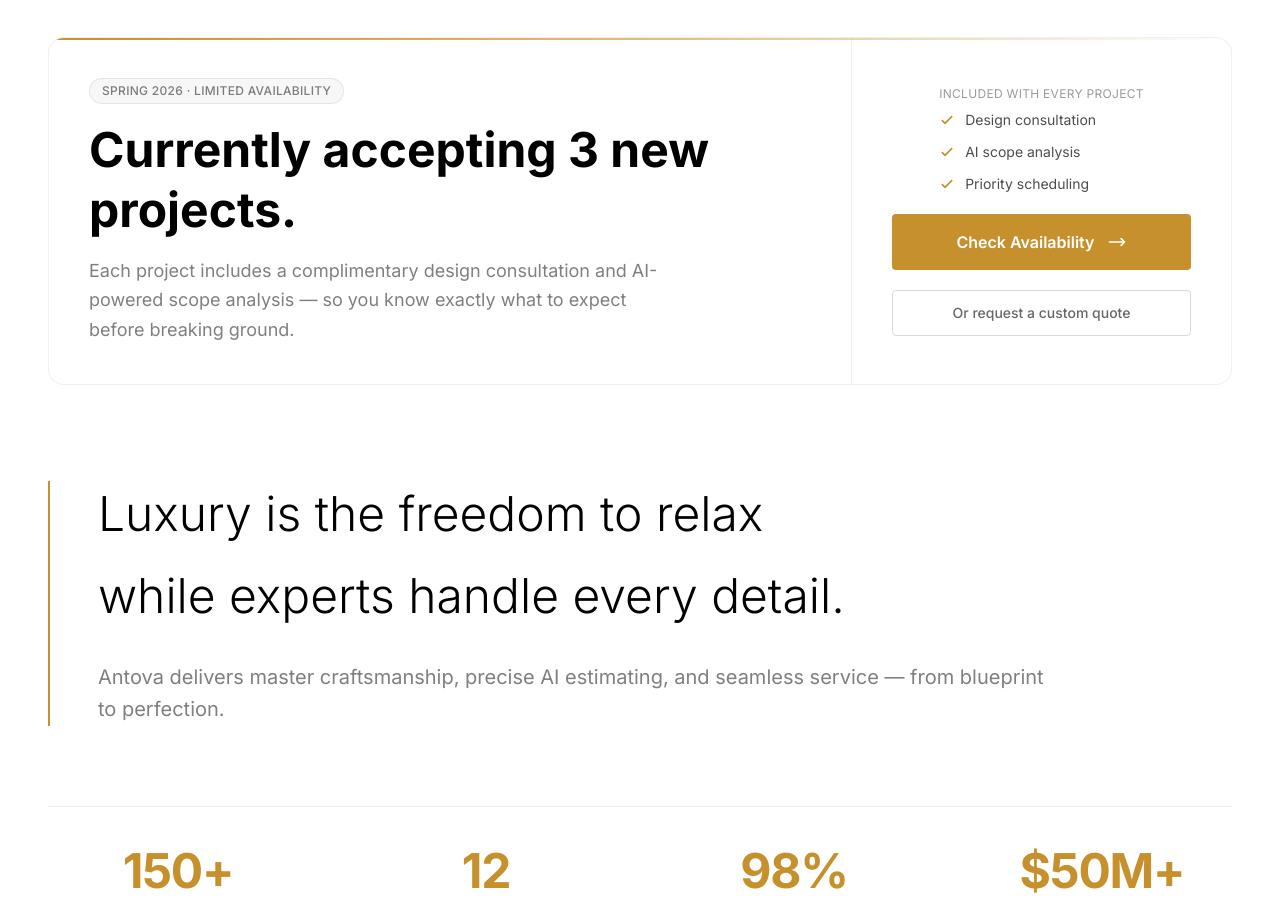
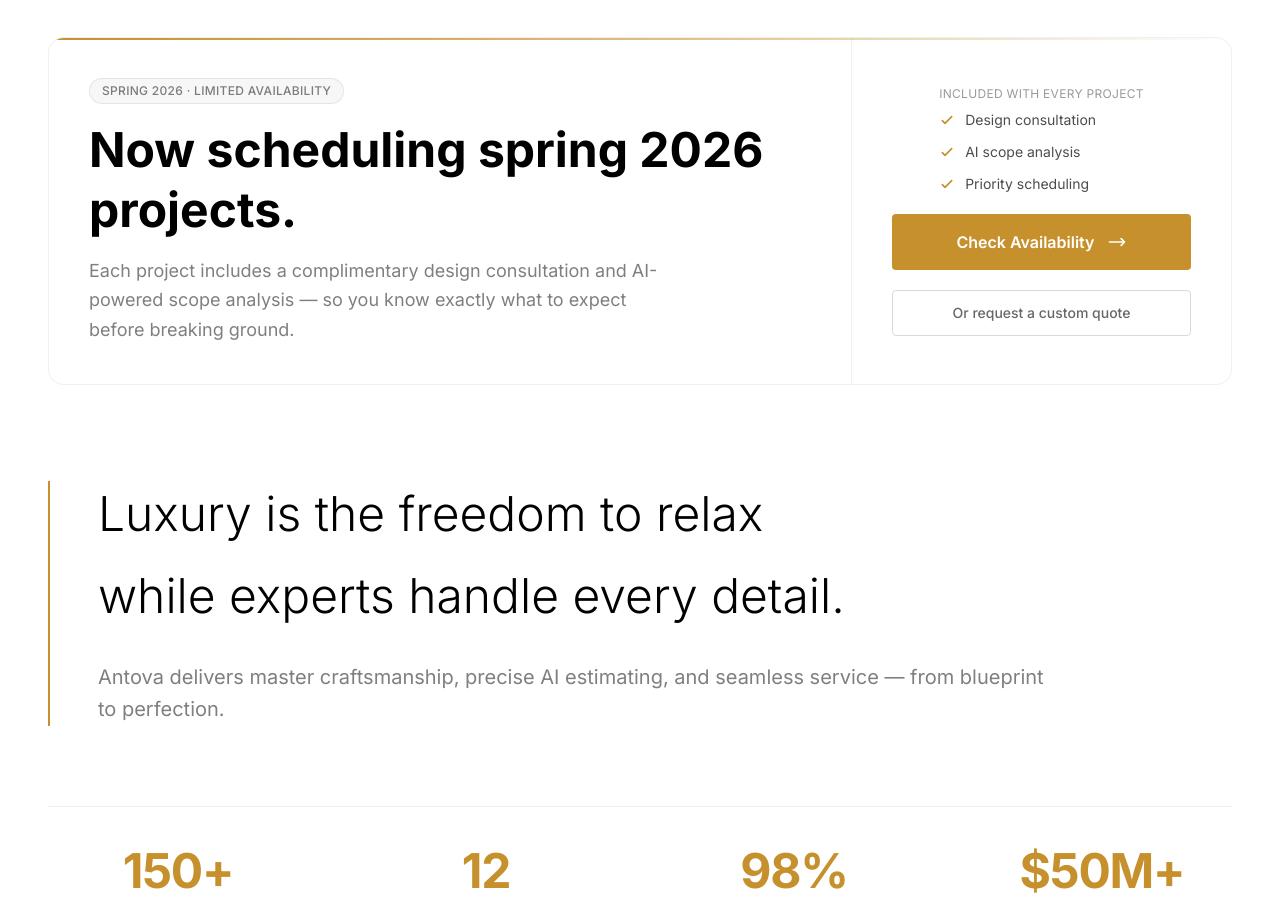
Before and after one commit to danjpm1/test6, a Next.js app: page / in a window 1280 px wide. Shown: the part 1040-1947 px from the top of the page. Built offline with nearby package versions, Linux system fonts and the light colour scheme.

Commit message:
Update page.tsx

```diff
--- a/app/page.tsx
+++ b/app/page.tsx
@@ -800,7 +800,7 @@ export default function AntovaBuilders() {
               </span>
               <Link href="/offers">
                 <h2 className="text-3xl md:text-4xl lg:text-5xl font-bold text-black hover:text-[#c6912c] transition-colors cursor-pointer leading-tight">
-                  Currently accepting 3 new projects.
+                  Now scheduling spring 2026 projects.
                 </h2>
               </Link>
               <p className="text-black/50 text-base md:text-lg max-w-xl leading-relaxed">
```
